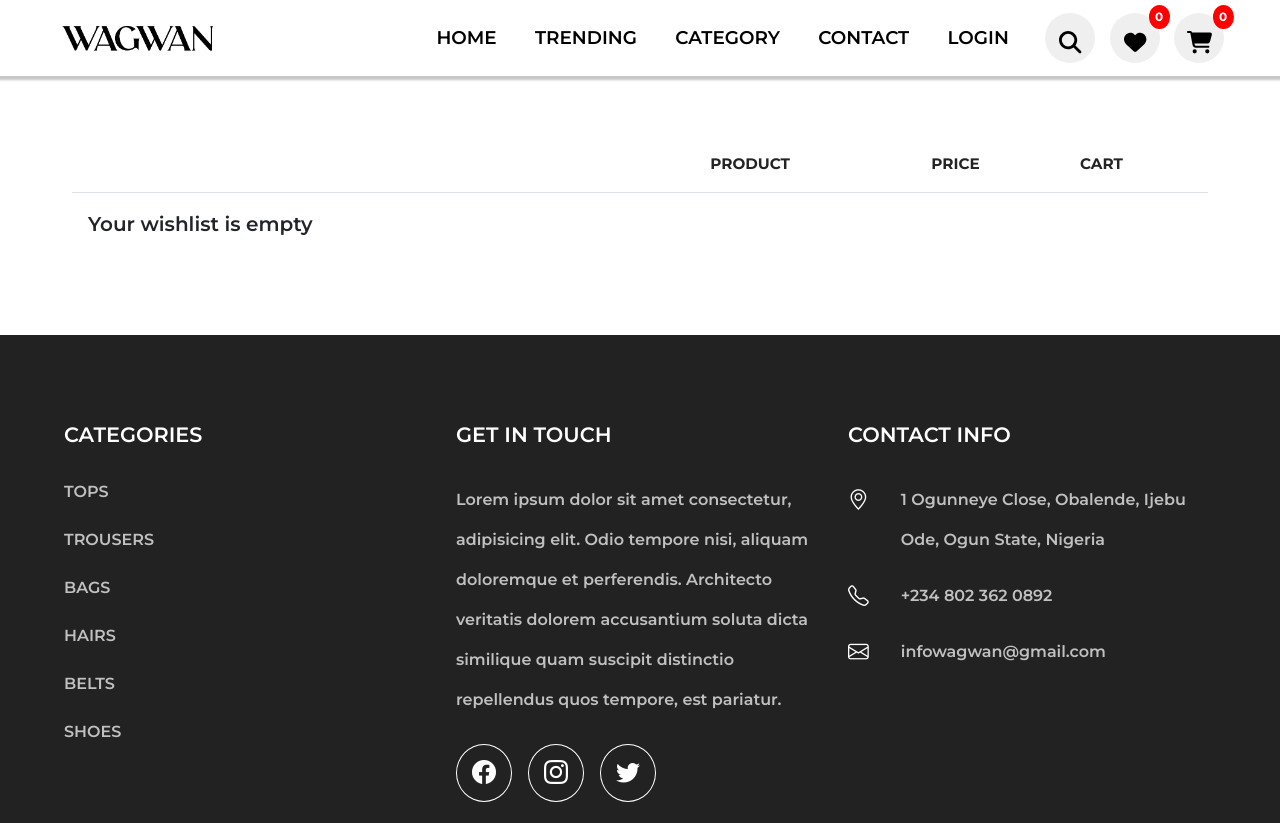
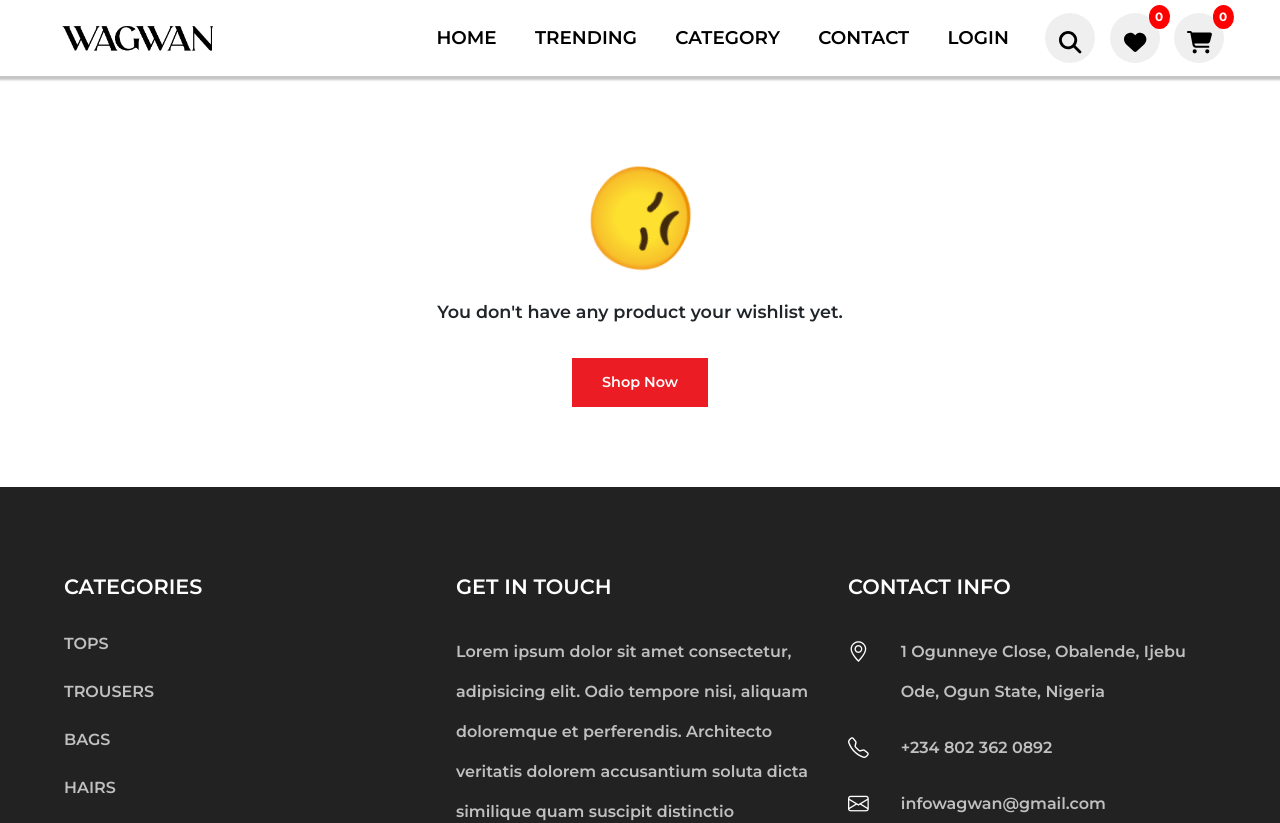
Before and after one commit to ogunshinaismail/E-commerce-codesandbox, a React (Create React App) app: page /wishlist in a window 1280 px wide. Shown: the top 823 px of the page. Built offline with nearby package versions, Linux system fonts and the light colour scheme.

Commit message:
empty cart and empty wishlist component done

```diff
--- /dev/null
+++ b/src/component/EmptyCart.jsx
@@ -0,0 +1,16 @@
+import React from 'react'
+import './style/EmptyCart.css'
+
+const EmptyCart = () => {
+  return (
+    <div>
+        <section className="cartempty-section">
+            <h1 className="cart-disapointmment-face">😞</h1>
+            <p>No product is found in your Cart.</p>
+            <button>Shop Now</button>
+        </section>
+    </div>
+  )
+}
+
+export default EmptyCart
--- /dev/null
+++ b/src/component/EmptyWishlist.jsx
@@ -0,0 +1,16 @@
+import React from 'react'
+import './style/EmptyWishlist.css'
+
+const EmptyWishlist = () => {
+  return (
+    <div>
+        <section className="wishlistempty-section">
+            <h1 className="wish-disapointmment-face">😞</h1>
+            <p>You don't have any product your wishlist yet.</p>
+            <button>Shop Now</button>
+        </section>
+    </div>
+  )
+}
+
+export default EmptyWishlist
--- /dev/null
+++ b/src/component/style/EmptyCart.css
@@ -0,0 +1,49 @@
+@import url("https://fonts.googleapis.com/css2?family=Montserrat:wght@400;500;600;700&display=swap");
+* {
+  box-sizing: border-box;
+  margin: 0;
+  padding: 0;
+  list-style-type: none;
+  text-decoration: none;
+}
+body {
+  font-family: "Montserrat", sans-serif;
+}
+.cartempty-section {
+  margin: 10em 1em 5em 1em;
+  display: flex;
+  justify-content: center;
+  align-items: center;
+  flex-direction: column;
+  gap: 1rem;
+  text-align: center;
+  overflow-x: hidden;
+}
+.cart-disapointmment-face {
+  font-size: 6rem;
+  cursor: pointer;
+  animation: rotate 2s linear infinite;
+}
+@keyframes rotate {
+  0% {
+    transform: rotate(0);
+  }
+  100% {
+    transform: rotate(360deg);
+  }
+}
+
+.cartempty-section p {
+  font-weight: 600;
+  font-size: 1.1rem;
+}
+.cartempty-section button {
+  outline: none;
+  border: none;
+  padding: 14px 30px 14px 30px;
+  color: #fff;
+  font-size: 0.9rem;
+  font-weight: 600;
+  text-align: center;
+  background-color: #eb1c23;
+}
--- /dev/null
+++ b/src/component/style/EmptyWishlist.css
@@ -0,0 +1,49 @@
+@import url("https://fonts.googleapis.com/css2?family=Montserrat:wght@400;500;600;700&display=swap");
+* {
+  box-sizing: border-box;
+  margin: 0;
+  padding: 0;
+  list-style-type: none;
+  text-decoration: none;
+}
+body {
+  font-family: "Montserrat", sans-serif;
+}
+.wishlistempty-section {
+  margin: 10em 1em 5em 1em;
+  display: flex;
+  justify-content: center;
+  align-items: center;
+  flex-direction: column;
+  gap: 1rem;
+  text-align: center;
+  overflow-x: hidden;
+}
+.wish-disapointmment-face {
+  font-size: 6rem;
+  cursor: pointer;
+  animation: rotate 2s linear infinite;
+}
+@keyframes rotate {
+  0% {
+    transform: rotate(0);
+  }
+  100% {
+    transform: rotate(360deg);
+  }
+}
+
+.wishlistempty-section p {
+  font-weight: 600;
+  font-size: 1.1rem;
+}
+.wishlistempty-section button {
+  outline: none;
+  border: none;
+  padding: 14px 30px 14px 30px;
+  color: #fff;
+  font-size: 0.9rem;
+  font-weight: 600;
+  text-align: center;
+  background-color: #eb1c23;
+}
--- a/src/component/style/Wishlist2.css
+++ /dev/null
@@ -1,30 +0,0 @@
-* {
-    margin: 0;
-    padding: 0;
-    box-sizing: border-box;
-}
-
-.wishlist-page {
-    width: 80%;
-    margin: 9rem auto 0 auto;
-}
-
-.cart-details-header {
-    display: grid;
-    grid-template-columns: repeat(5, 1fr);
-    gap: 1rem;
-    border-bottom: 1px solid #e1e1e1;
-}
-
-.span-2 {
-    grid-column: span 2 / span 3;
-}
-
-.cart-details-content {
-    margin-top: 1rem;
-    display: grid;
-    grid-template-columns: repeat(5, 1fr);
-    gap: 1rem;
-    border-bottom: 1px solid #e1e1e1;
-    padding: .6rem 0;
-}
--- a/src/pages/Cart.jsx
+++ b/src/pages/Cart.jsx
@@ -4,6 +4,7 @@ import Header from '../component/Header'
 import Contact from '../component/Contact'
 import { CartState } from '../context/Context'
 import { useNavigate } from 'react-router-dom'
+import EmptyCart from '../component/EmptyCart'
 
 const Cart = () => {
     const navigate = useNavigate()
@@ -20,6 +21,7 @@ const Cart = () => {
     <div>
         <Header />
             <section className="viewcart-section">
+                {cart.length > 0 ? (
                     <div class="row g-0 gap-5">
                         <div class="col-lg-12">
                             <table class="table">
@@ -34,7 +36,7 @@ const Cart = () => {
                                     </tr>
                                 </thead>
 
-                        {cart.length > 0 ? (
+
                                     <tbody className="viewcart-details">
                                     {cart.map(item => (
                                         <tr>
@@ -71,9 +73,6 @@ const Cart = () => {
                                         </tr>
                                     ))}
                                     </tbody>
-                        ) : (
-                            <p className='empty-cart'>Your cart is empty</p>
-                        )}
                             </table>
 
                             <div class="mt-5 total-bal">
@@ -90,6 +89,9 @@ const Cart = () => {
                             </button>
                         </div>
                     </div>
+                    ) : (
+                        <EmptyCart />
+                )}
             </section>
         <Contact />
     </div>
--- a/src/pages/Wishlist.jsx
+++ b/src/pages/Wishlist.jsx
@@ -5,6 +5,7 @@ import Contact from '../component/Contact'
 import { CartState } from '../context/Context'
 import { FontAwesomeIcon } from "@fortawesome/react-fontawesome";
 import { faShoppingCart } from "@fortawesome/free-solid-svg-icons";
+import EmptyWishlist from '../component/EmptyWishlist'
 
 const Wishlist = () => {
   const { state: { wishlist, cart }, dispatch } = CartState()
@@ -20,6 +21,7 @@ const Wishlist = () => {
     <div>
         <Header />
             <section className="wishlist-section">
+            {wishlist.length > 0 ? (
                 <div class="row">
                 <div class="col-12">
                     <table class="table">
@@ -33,7 +35,6 @@ const Wishlist = () => {
                             </tr>
                         </thead>
 
-                        {wishlist.length > 0 ? (
                         <tbody className="wishlist-details">
                         {wishlist.map(item => (
                             <tr>
@@ -85,12 +86,13 @@ const Wishlist = () => {
                             </tr>
                         ))}
                         </tbody>
-                        ): (
-                            <p className='empty-cart'>Your wishlist is empty</p>
-                        )}
+
                     </table>
                 </div>
                 </div>
+                ): (
+                    <EmptyWishlist />
+                )}
             </section>
         <Contact />
     </div>
```
Lines whose indentation alone changed are shown as unchanged.
